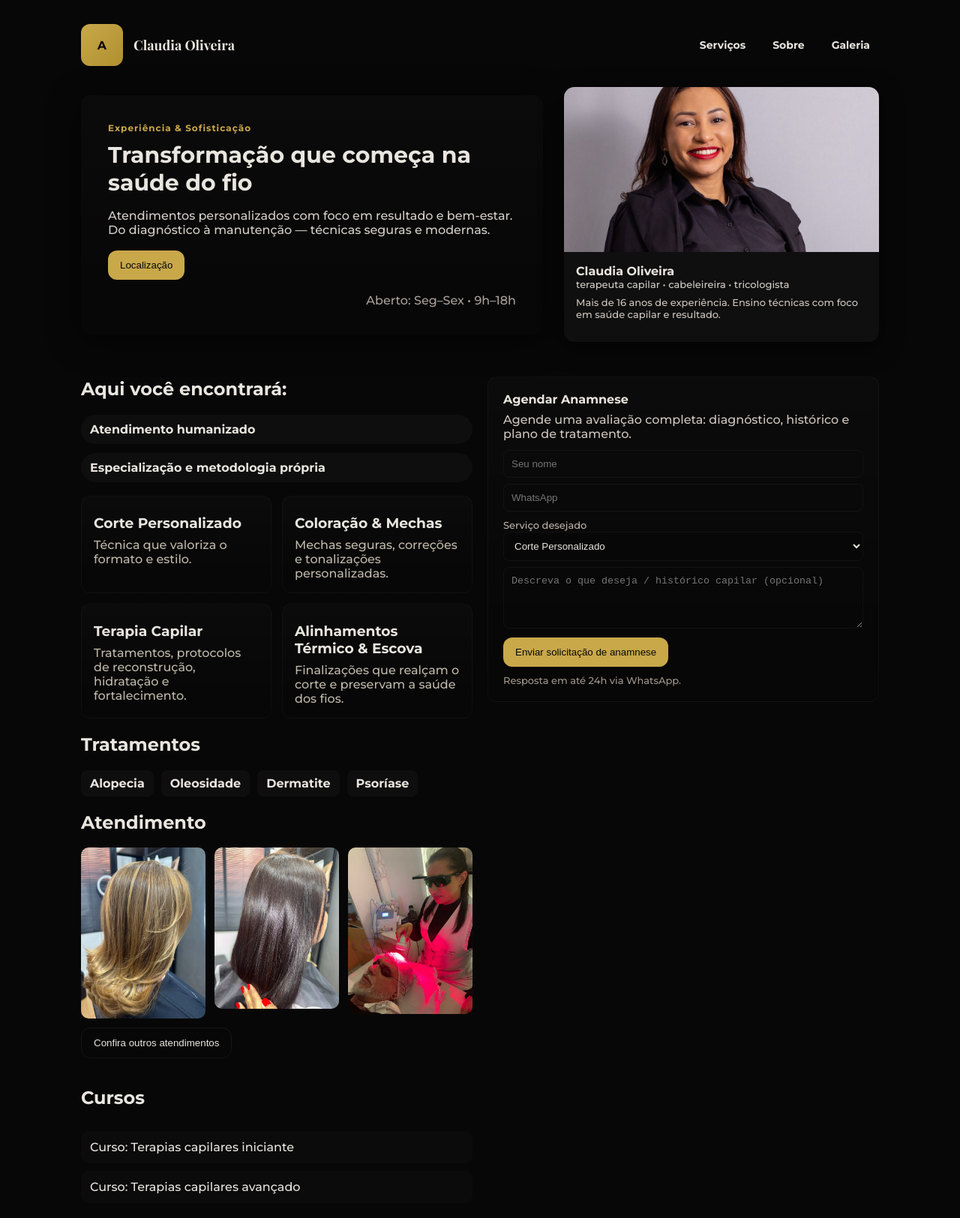
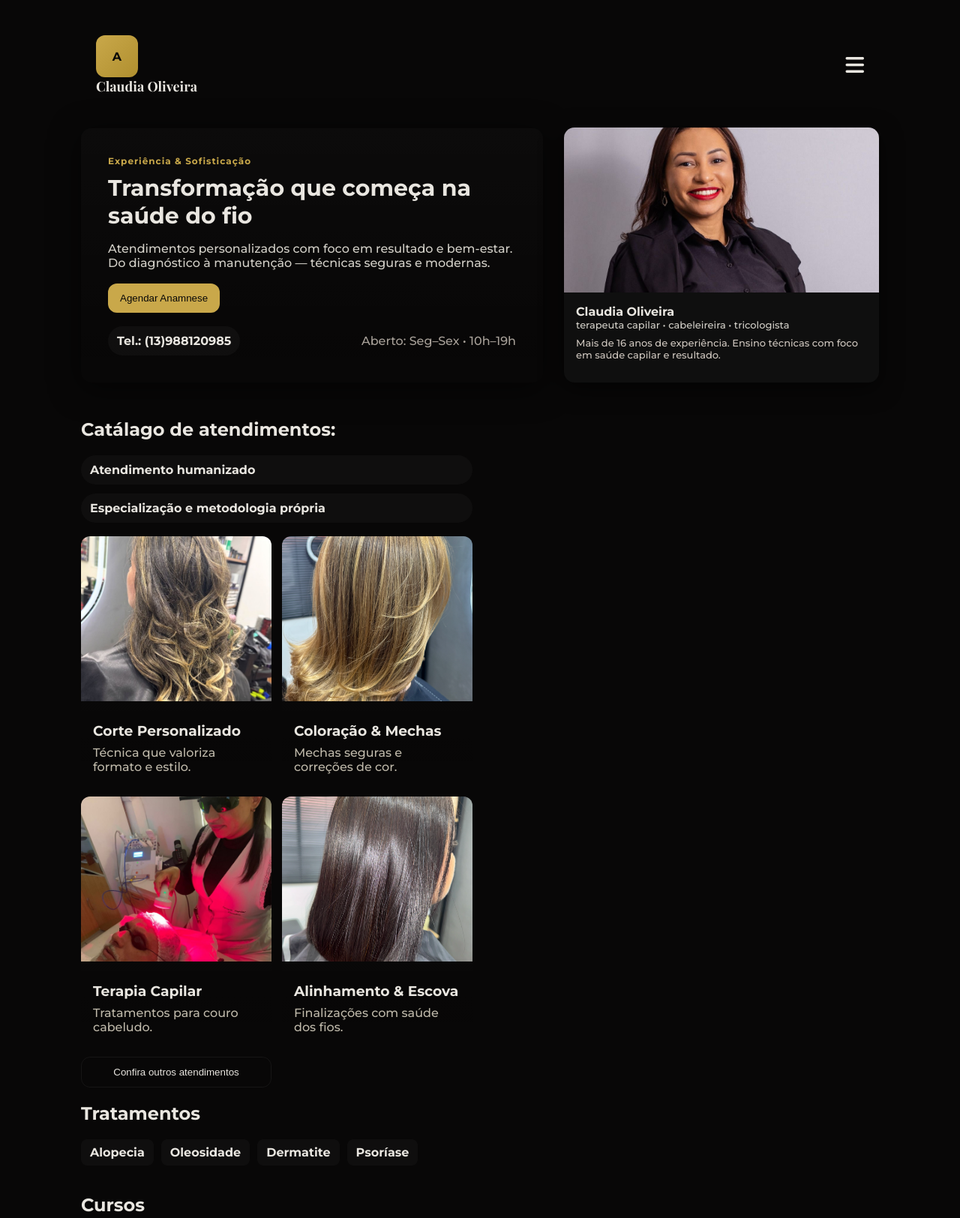
Before and after one commit to iriskjkkk/Claudia-Oliveira, a plain HTML site: page index.html in a window 1280 px wide. Shown: the top 1624 px of the page at 75% size. Drawn offline with nearby package versions, Linux system fonts and the light colour scheme.

Commit message:
site modificado

```diff
--- a/index.html
+++ b/index.html
@@ -24,7 +24,7 @@
 
 html, body {
   height: 100%;
-  margin: 0;
+
   font-family: Montserrat, system-ui, Arial;
   color: var(--muted);
   background: var(--bg);
@@ -43,17 +43,49 @@ a {
 
 /* HEADER */
 header {
+  position: relative;
   display: flex;
+  justify-content: space-between;
   align-items: center;
-  justify-content: space-between;
-  gap: 18px;
+  padding: 15px 20px;
+
+  z-index: 10000;
 }
 
-.brand {
-  display: flex;
-  align-items: center;
-  gap: 14px;
+.menu-toggle {
+  font-size: 28px;
+  cursor: pointer;
+  user-select: none;
 }
+
+/* Card do menu */
+.menu-card {
+  position: absolute;
+  top: 70px;
+  right: 20px;
+  background: #100f0f;
+  border-radius: 12px;
+  box-shadow: 0 8px 20px rgba(0,0,0,0.15);
+  padding: 15px;
+  display: none;
+  flex-direction: column;
+  min-width: 180px;
+  z-index: 9999;
+}
+
+
+.menu-card a {
+  text-decoration: none;
+  color: #ffffff;
+  padding: 10px;
+  border-radius: 8px;
+  transition: background 0.3s;
+}
+
+.menu-card a:hover {
+  background: #91919165;
+}
+
 
 .logo {
   width: 56px;
@@ -70,19 +102,6 @@ header {
   font-family: 'Playfair Display', serif;
   margin: 0;
   font-size: 18px;
-}
-
-nav {
-  display: flex;
-  gap: 12px;
-  align-items: center;
-}
-
-nav a {
-  padding: 8px 12px;
-  border-radius: 10px;
-  font-weight: 600;
-  font-size: 14px;
 }
 
 .cta {
@@ -215,32 +234,35 @@ nav a {
 
 /* SERVICES */
 .services {
-  display: grid;
-  grid-template-columns: repeat(2, 1fr);
-  gap: 14px;
+  display:grid;
+  grid-template-columns:repeat(2,1fr);
+  gap:14px;
 }
 
-@media (max-width: 600px) {
-  .services {
-    grid-template-columns: 1fr;
-  }
+@media(max-width:600px){
+  .services{grid-template-columns:1fr;}
 }
 
 .card {
-  background: linear-gradient(180deg, rgba(255, 255, 255, 0.02), transparent);
-  padding: 16px;
-  border-radius: 12px;
-  border: 1px solid rgba(255, 255, 255, 0.03);
+  background:linear-gradient(180deg,rgba(255,255,255,.02),transparent);
+  border-radius:12px;
+  overflow:hidden;
+  cursor:pointer;
 }
 
-.card h3 {
-  margin: 8px 0;
+.card-img {
+  width:100%;
+  height:190px;
+  object-fit:cover;
+  height: 220px;
 }
 
-.card p {
-  margin: 0;
-  color: #bfb9aa;
+.card-body {
+  padding:16px;
 }
+
+.card h3 { margin:8px 0; }
+.card p { margin:0;color:#bfb9aa; }
 
 /* TREATMENTS */
 .treatments ul {
@@ -423,26 +445,43 @@ footer {
     height: 160px;
   }
 }
+</style>
 
+</head>
 
-  </style>
-</head>
 <body>
+  <div>
+<!-- Google tag (gtag.js) -->
+      <script async src="https://www.googletagmanager.com/gtag/js?id=AW-11293315284"></script>
+      <script>
+        window.dataLayer = window.dataLayer || [];
+        function gtag(){dataLayer.push(arguments);}
+        gtag('js', new Date());
+        gtag('config', 'AW-11293315284');
+      </script>
+</div>
+
   <div class="container">
     <header class="fade">
       <div class="brand">
         <div class="logo">A</div>
         <div>
           <h1>Claudia Oliveira</h1>
-
         </div>
       </div>
-      <nav>
-        <a href="#servicos">Serviços</a>
-        <a href="#sobre">Sobre</a>
-        <a href="#galeria">Galeria</a>
-       <!-- <a class="cta" href="#anamnese">Agendar Anamnese</a> -->
-      </nav>
+
+
+      <div class="menu-toggle" onclick="toggleMenu()">
+        <i class="fas fa-bars"></i>
+      </div>
+      <!-- Card do menu -->
+      <div class="menu-card" id="menuCard">
+        <a href="#servicos" onclick="toggleMenu()">Serviços</a>
+        <a href="#sobre" onclick="toggleMenu()">Sobre</a>
+        <a href="#mapa" onclick="toggleMenu()">Localização</a>
+      </div>
+
+
     </header>
 
     <main>
@@ -455,12 +494,13 @@ footer {
             <!--<button class="btn primary" onclick="document.getElementById('anamnese').scrollIntoView({behavior:'smooth'})">Agendar Anamnese</button>
             <button class="btn" onclick="document.getElementById('galeria').scrollIntoView({behavior:'smooth'})">Ver Galeria</button> -->
             <button class="btn primary">
-              <a href="#mapa">Localização</a>
+               <a href="https://wa.me/5513988120985?text=Olá, gostaria de agendar um horário!." target="_blank">Agendar Anamnese</a>
             </button>
           </div>
           <div style="margin-top:18px;display:flex;gap:10px;align-items:center">
-            <!-- <div class="chip">Local: Centro</div> -->
-            <div style="margin-left:auto;color:#a9a29a">Aberto: Seg–Sex • 9h–18h</div>
+            <div class="chip">Tel.: (13)988120985</div>
+            <div style="margin-left:auto;color:#a9a29a">Aberto: Seg–Sex • 10h–19h</div>
+
           </div>
         </div>
 
@@ -477,30 +517,53 @@ footer {
       <div class="grid">
         <div>
           <section class="fade" id="servicos">
-            <h2>Aqui você encontrará:</h2>
+            <h2>Catálago de atendimentos:</h2>
             <div class="highlights">
-              <div class="chip">Atendimento humanizado</div>
-              <div class="chip">Especialização e metodologia própria</div>
+              <div class="chip" onclick="openService('Atendimento humanizado')">Atendimento humanizado</div>
+              <div class="chip" onclick="openService('Especialização e metodologia própria')">Especialização e metodologia própria</div>
+
             </div>
+
           </section>
 
-          <section class="fade services"  style="margin-top:18px">
+          <section class="fade services" style="margin-top:18px">
+
             <div class="card" onclick="openService('Corte Personalizado')">
-              <h3>Corte Personalizado</h3>
-              <p>Técnica que valoriza o formato e estilo.</p>
+              <img src="IMG/mechas.jpeg" class="card-img">
+              <div class="card-body">
+                <h3>Corte Personalizado</h3>
+                <p>Técnica que valoriza formato e estilo.</p>
+              </div>
             </div>
+
             <div class="card" onclick="openService('Coloração & Mechas')">
-              <h3>Coloração & Mechas</h3>
-              <p>Mechas seguras, correções e tonalizações personalizadas.</p>
+              <img src="IMG/loiro.png" class="card-img">
+              <div class="card-body">
+                <h3>Coloração & Mechas</h3>
+                <p>Mechas seguras e correções de cor.</p>
+              </div>
             </div>
+
             <div class="card" onclick="openService('Terapia Capilar')">
-              <h3>Terapia Capilar</h3>
-              <p>Tratamentos, protocolos de reconstrução, hidratação e fortalecimento.</p>
+              <img src="IMG/tratamento.jpeg" class="card-img">
+              <div class="card-body">
+                <h3>Terapia Capilar</h3>
+                <p>Tratamentos para couro cabeludo.</p>
+              </div>
             </div>
-            <div class="card" onclick="openService('Acabamento & Escova')">
-              <h3>Alinhamentos Térmico & Escova</h3>
-              <p>Finalizações que realçam o corte e preservam a saúde dos fios.</p>
+
+            <div class="card" onclick="openService('Alinhamento & Escova')">
+              <img src="IMG/alinhamento.png" class="card-img">
+              <div class="card-body">
+                <h3>Alinhamento & Escova</h3>
+                <p>Finalizações com saúde dos fios.</p>
+              </div>
             </div>
+
+            <button class="btn" onclick="window.open('https://www.instagram.com/claudiaoliveiraterapeutacapila/', '_blank')">
+               Confira outros atendimentos
+             </button>
+
           </section>
 
           <section class="fade treatments" style="margin-top:18px">
@@ -513,37 +576,6 @@ footer {
             </ul>
           </section>
 
-          <section class="fade" id="galeria" style="margin-top:18px">
-            <h2>Atendimento</h2>
-            <div class="gallery">
-              <img src="IMG/loiro.png" alt="Mechas Loira">
-              <img src="IMG/alinhamento.png" alt="Alinhamento Térmico">
-              <img src="IMG/tratamento.jpeg" alt="Tratamento">
-            </div>
-            <div style="margin-top:12px">
-             <button class="btn" onclick="window.open('https://www.instagram.com/claudiaoliveiraterapeutacapila/', '_blank')">
-               Confira outros atendimentos
-             </button>
-            </div>
-
-<script>
-function openImageModal(src) {
-  const modal = document.getElementById('imageModal');
-  const modalImg = document.getElementById('modalImg');
-
-  modalImg.src = src;
-  modal.style.display = 'grid';
-}
-
-// Fechar ao clicar fora
-function closeImageModal(e) {
-  if (e.target.id === "imageModal") {
-    document.getElementById('imageModal').style.display = 'none';
-  }
-}
-</script>
-
-          </section>
 
           <section class="fade courses" style="margin-top:18px">
             <h2>Cursos</h2>
@@ -552,6 +584,7 @@ function closeImageModal(e) {
           </section>
         </div>
 
+        <!--
         <aside>
           <div class="anamnese fade" id="anamnese">
             <h4>Agendar Anamnese</h4>
@@ -576,11 +609,13 @@ function closeImageModal(e) {
           <div style="height:18px"></div>
 
         </aside>
+        -->
       </div>
 
       <section class="about fade" id="sobre" style="margin-top:28px">
         <h2>Claudia Oliveira</h2>
         <p>Entrei no mundo da beleza por necessidade e, desde então, já se passaram 16 anos dedicados à transformação e ao cuidado com cada cliente. Há 5 anos senti o despertar para evoluir ainda mais: busquei cursos, especializações e todo o conhecimento que me desse autoridade para me tornar uma exelente profissional. Desde então, venho construindo minha própria metodologia de atendimento, baseado em técnica, sensibilidade e resultado.</p>
+        <h2>Nos siga nas redes sociais !</h2>
         <div class="social-icons">
           <a href="https://www.instagram.com/claudiaoliveiraterapeutacapila/" target="_blank">
           <i class="fab fa-instagram"></i>
@@ -622,8 +657,22 @@ function closeImageModal(e) {
 
 <script>
 
+function toggleMenu() {
+    const menu = document.getElementById("menuCard");
+    menu.style.display = menu.style.display === "flex" ? "none" : "flex";
+  }
+
+
+
+
 // Dados dos serviços (modal)
 const serviceInfo = {
+  'Atendimento humanizado':
+  'Atendimento individual, com escuta ativa e foco no bem-estar.',
+
+  'Especialização e metodologia própria':
+  'Especializações e técnicas desenvolvida com base em estudo e experiência profissional.',
+
   'Corte Personalizado':
     'Um corte pensado para o seu formato de rosto, estilo de vida e textura dos fios. Inclui diagnóstico e finalização.',
 
@@ -633,9 +682,10 @@ const serviceInfo = {
   'Terapia Capilar':
     'Tratamentos profissionais para fortalecer, hidratar, remover toxinas e revitalizar o couro cabeludo.',
 
-  'Acabamento & Escova':
+  'Alinhamento & Escova':
     'Escovas modeladas, finalizações polidas e técnicas que valorizam o movimento natural dos cabelos.'
 };
+
 
 // Abrir modal de serviço
 function openService(key) {
@@ -671,7 +721,7 @@ function openService(key) {
           background:#0b0b0b;
           padding:24px;
           border-radius:14px;
-          max-width:520px;
+          max-width:70vw;
           width:92%;
           color:#d6d6d6;
           animation:scaleIn .25s ease;
@@ -684,7 +734,7 @@ function openService(key) {
 
   document.body.appendChild(modal);
 
-  // ⭐ Agora sim o overlay existe, então podemos adicionar o evento
+
   document.getElementById("overlay").onclick = function (e) {
     if (e.target.id === "overlay") {
       closeServiceModal();
```
